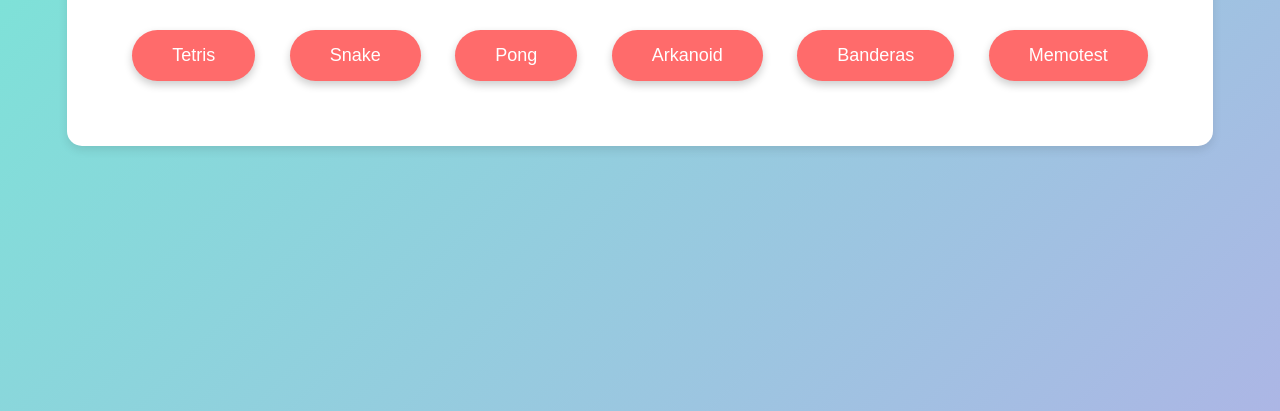
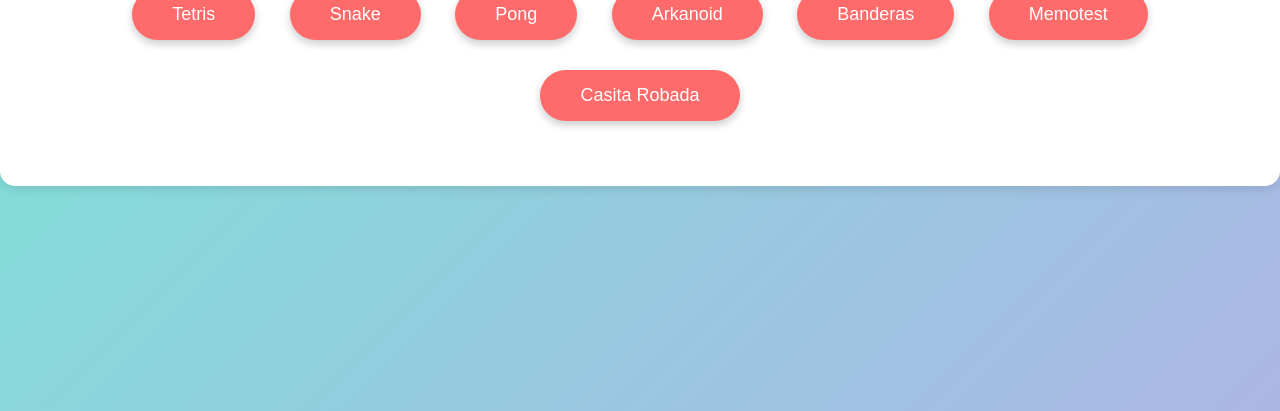
Before and after one commit to LCaravaggio/juegos, a plain HTML site: page index.html in a window 1280 px wide. Shown: the part 389-800 px from the top of the page. Drawn offline with Linux system fonts and the light colour scheme.

Commit message:
Update index.html

```diff
--- a/index.html
+++ b/index.html
@@ -55,6 +55,7 @@
         <button onclick="redirect('arkanoid.html')">Arkanoid</button>
         <button onclick="redirect('banderas.html')">Banderas</button>
         <button onclick="redirect('memotest/memotest.html')">Memotest</button>
+        <button onclick="redirect('casitarobada.html')">Casita Robada</button>
     </div>
 
     <script>
```
